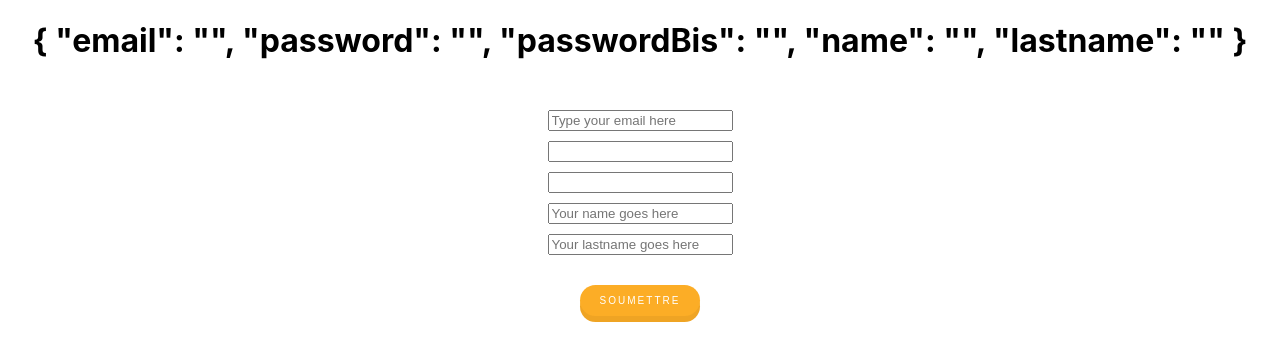
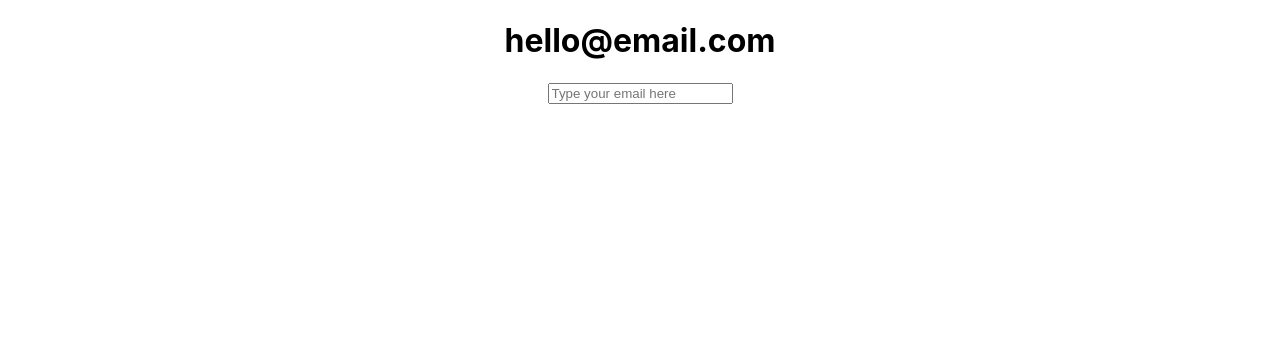
Before and after one commit to WildCodeSchool/toulouse-0918-js-odyssey-homer, a React (Create React App) app in the folder front/: page / in a window 1280 px wide. Shown: the top 360 px of the page. Built offline with nearby package versions, Linux system fonts and the light colour scheme.

Commit message:
Revert "Création du formulaire qui envoie les données"
This reverts commit 4ca941f248b662d7383bddeb0e094ea1cfffdbb0.

```diff
--- a/front/package.json
+++ b/front/package.json
@@ -3,7 +3,6 @@
   "version": "0.1.0",
   "private": true,
   "dependencies": {
-    "node-sass": "^4.9.4",
     "react": "^16.5.2",
     "react-dom": "^16.5.2",
     "react-scripts": "2.0.5"
--- a/front/src/components/SignUp.js
+++ b/front/src/components/SignUp.js
@@ -1,90 +1,31 @@
 import React, { Component } from 'react';
-import '../style/SignUp.scss';
+
 class SignUp extends Component {
     constructor(props){
         super(props);
         this.state = {
-            email: '',
-            password: '',
-            passwordBis: '',
-            name: '',
-            lastname: ''
+            email: 'hello@email.com'
         }
     }
 
-    updateEmail(event){
+    updateEmailField(event){
+        const message = 'hello@email.com'
+        const value = event.target.value === '' ? message : event.target.value
         this.setState({
-            email: event.target.value
+            email: value
         })
     }
 
-    updatePassword(event){
-      this.setState({
-          password: event.target.value
-      })
-    }
-
-    updatePasswordBis(event){
-      this.setState({
-          passwordBis: event.target.value
-      })
-    }
-
-    updateName(event){
-      this.setState({
-          name: event.target.value
-      })
-    }
-
-    updateLastName(event){
-      this.setState({
-          lastname: event.target.value
-      })
-    }
-
-    handleSubmit(event) {
-      event.preventDefault();
-      console.log(this.state);
-    }
-
-
     render() {
         return (
-            <div id="sign-up">
-              <form onSubmit={this.handleSubmit.bind(this)}>
-                  <h1 className="title">{JSON.stringify(this.state,1,1)}</h1>
-                  <input
-                      type="email"
-                      name="email"
-                      onChange={this.updateEmail.bind(this)}
-                      placeholder='Type your email here'
-                  />
-                  <input
-                    type="password"
-                    onChange={this.updatePassword.bind(this)}
-                  />
-                  <input
-                    type="password"
-                    onChange={this.updatePasswordBis.bind(this)}
-                  />
-                  <input
-                    type="text"
-                    name="name"
-                    placeholder='Your name goes here'
-                    onChange={this.updateName.bind(this)}
-                  />
-                  <input
-                    type="text"
-                    name="last name"
-                    placeholder='Your lastname goes here'
-                    onChange={this.updateLastName.bind(this)}
-                  />
-                  <input
-                    type="submit"
-                    value="Soumettre"
-                    className="btn"
-                  />
-                </form>
+            <div>
+                <h1>{this.state.email}</h1>
+                <input
+                    type="email"
+                    name="email"
+                    onChange={this.updateEmailField.bind(this)}
+                    placeholder='Type your email here'
+                />
             </div>
         );
     }
--- a/front/src/style/SignUp.scss
+++ /dev/null
@@ -1,38 +0,0 @@
-#sign-up{
-    .title{
-        margin-bottom: 50px;
-    }
-    input{
-        display: flex;
-        margin: 0 auto 10px auto;
-
-    }
-
-    .btn {
-        outline: none;
-        border: none;
-        cursor: pointer;
-        display: block;
-        position: relative;
-        background: #fcad26;
-        font-size: 10px;
-        font-weight: 300;
-        color: white;
-        text-transform: uppercase;
-        letter-spacing: 2px;
-        padding: 10px 20px;
-        margin: 30px auto;
-        box-shadow: 0 6px #efa424;
-        border-radius: 20px;
-
-        &:hover{
-            box-shadow: 0 4px #efa424;
-            top: 2px;
-        }
-
-        &:active{
-            box-shadow: 0 0 #efa424;
-            top: 6px;
-        }
-    }
-}
```
Also changed, not shown: 1 other file (tests, documents, lock files or other folders).
